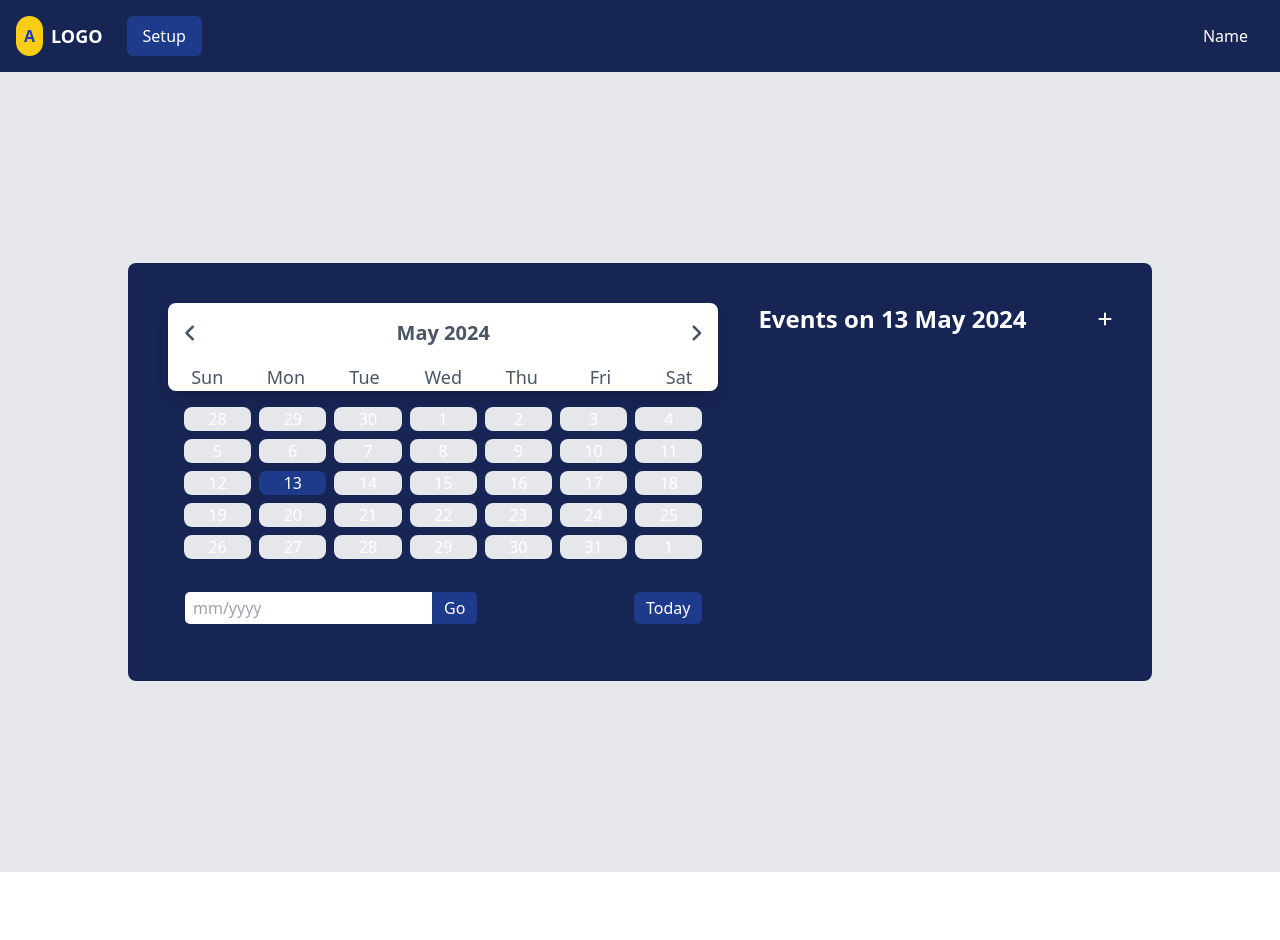
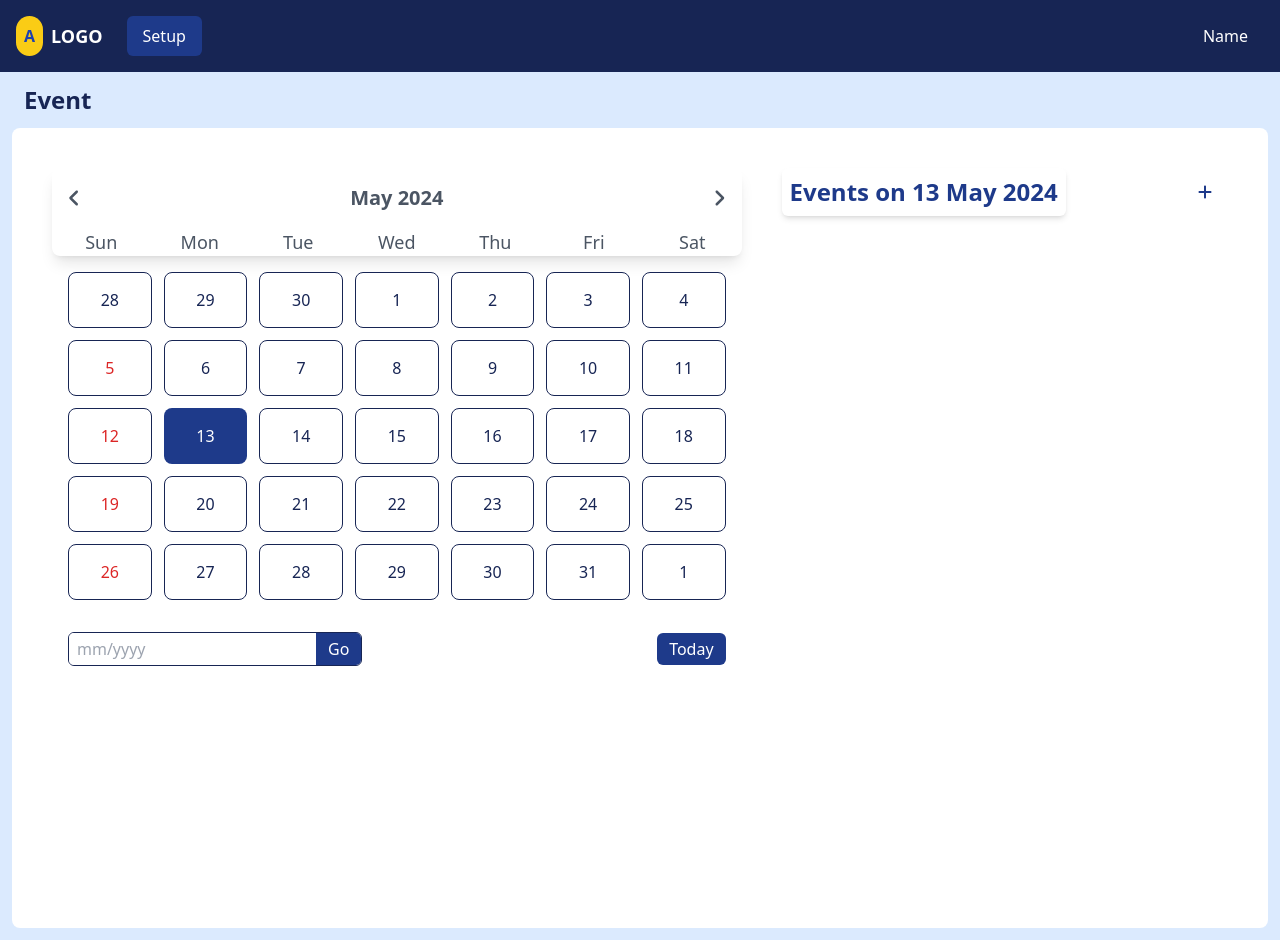
Before and after one commit to Nikhilesh1119/DashBoardWeb, a React (Vite) app: page /Event in a window 1280 px wide. Before the commit the page ends 872 px from the top, so only its background shows below. Built offline with nearby package versions, Linux system fonts and the light colour scheme.

Commit message:
event added

```diff
--- a/src/components/Event.jsx
+++ b/src/components/Event.jsx
@@ -1,6 +1,6 @@
 import React, { useState, useEffect } from "react";
 import { FontAwesomeIcon } from "@fortawesome/react-fontawesome";
-import { faAngleLeft, faAngleRight, faPlus, faTimes } from "@fortawesome/free-solid-svg-icons";
+import { faAngleLeft, faAngleRight, faPlus } from "@fortawesome/free-solid-svg-icons";
 import "tailwindcss/tailwind.css";
 
 const months = [
@@ -33,12 +33,13 @@ const Calendar = ({ month, year, handlePrevMonth, handleNextMonth }) => {
   );
 };
 
-const Day = ({ day, isActive, hasEvent, onClick }) => {
+const Day = ({ day, isActive, hasEvent, onClick, isSunday }) => {
   return (
     <div
-      className={`day ${isActive ? 'bg-blue-900 text-white' : 'bg-gray-200'}
-        ${hasEvent ? 'border border-purple-500' : ''}
-        cursor-pointer rounded-lg flex items-center justify-center`}
+      className={`day ${isActive ? 'bg-blue-900 text-white':'bg-white text-blue-950 border border-blue-950' }
+        ${isSunday ? 'bg-red-100 text-red-600' : ''}
+        ${hasEvent ? 'bg-green-200' : ''}
+        cursor-pointer rounded-lg flex items-center justify-center h-14 `}
       onClick={onClick}
     >
       {day}
@@ -48,7 +49,7 @@ const Day = ({ day, isActive, hasEvent, onClick }) => {
 
 const DaysGrid = ({ days }) => {
   return (
-    <div className="days grid grid-cols-7 gap-2 p-4">
+    <div className="days grid grid-cols-7 gap-3 p-4">
       {days}
     </div>
   );
@@ -211,12 +212,14 @@ const Event = () => {
 
     for (let i = 1; i <= lastDay; i++) {
       const hasEvent = getEventsForDay(i).length > 0;
+      const isSunday = new Date(year, month, i).getDay() === 0;
       days.push(
         <Day
           key={i}
           day={i}
           isActive={i === activeDay}
           hasEvent={hasEvent}
+          isSunday={isSunday}
           onClick={() => updateActiveDay(i)}
         />
       );
@@ -230,8 +233,12 @@ const Event = () => {
   };
 
   return (
-    <div className="flex items-center justify-center min-h-screen bg-gray-200">
-      <div className="container relative w-full max-w-5xl p-5 mx-auto flex rounded-lg bg-blue-950 text-white">
+    <div className="flex flex-col px-3 bg-blue-100">
+      <div className="text-2xl font-bold text-blue-950 m-3">
+        Event
+      </div>
+      <div className="flex items-center justify-center min-h-screen bg-blue-100">
+        <div className="container relative w-full h-screen max-w-8xl p-5 mb-3 mx-auto flex rounded-lg bg-white text-blue-900">
           <div className="left w-3/5 p-5">
             <Calendar
               month={month}
@@ -262,10 +269,10 @@ const Event = () => {
           </div>
           <div className="right w-2/5 p-5">
             <div className="flex justify-between items-center mb-4">
-            <h2 className="text-2xl font-bold">Events on {activeDay} {months[month]} {year}</h2>
+              <h2 className="text-2xl font-bold bg-white p-2 rounded-md shadow-md">Events on {activeDay} {months[month]} {year}</h2>
               <FontAwesomeIcon
                 icon={faPlus}
-              className="cursor-pointer text-white hover:bg-white hover:text-blue-900"
+                className="cursor-pointer p-4 rounded-md text-blue-900 hover:bg-blue-900 hover:text-white"
                 onClick={() => setShowAddEvent(true)}
               />
             </div>
@@ -288,6 +295,7 @@ const Event = () => {
           />
         )}
       </div>
+    </div>
   );
 };
 
```
Lines whose indentation alone changed are shown as unchanged.
